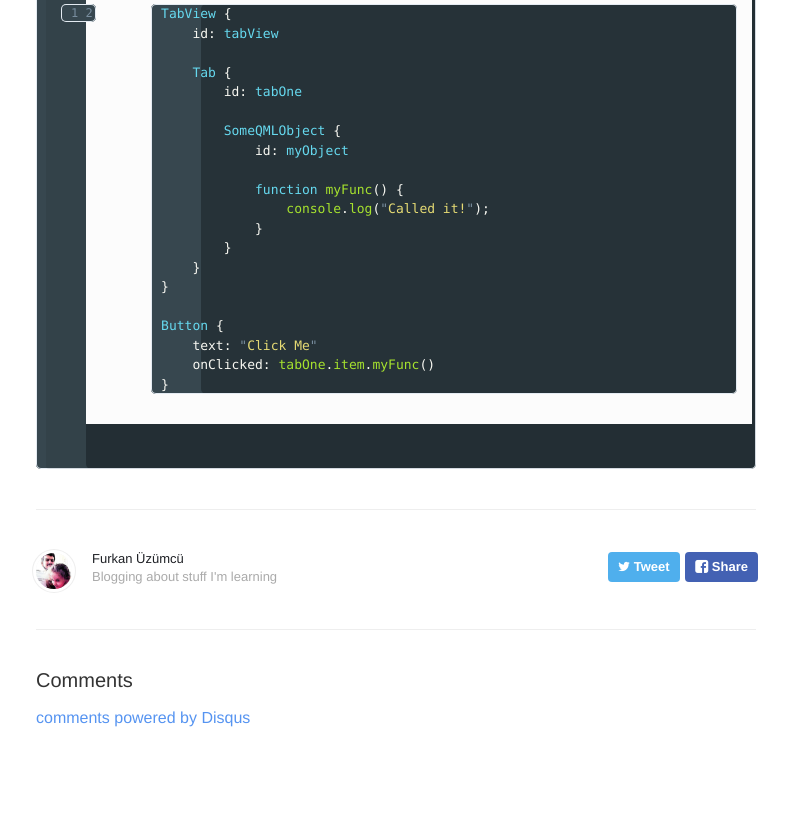
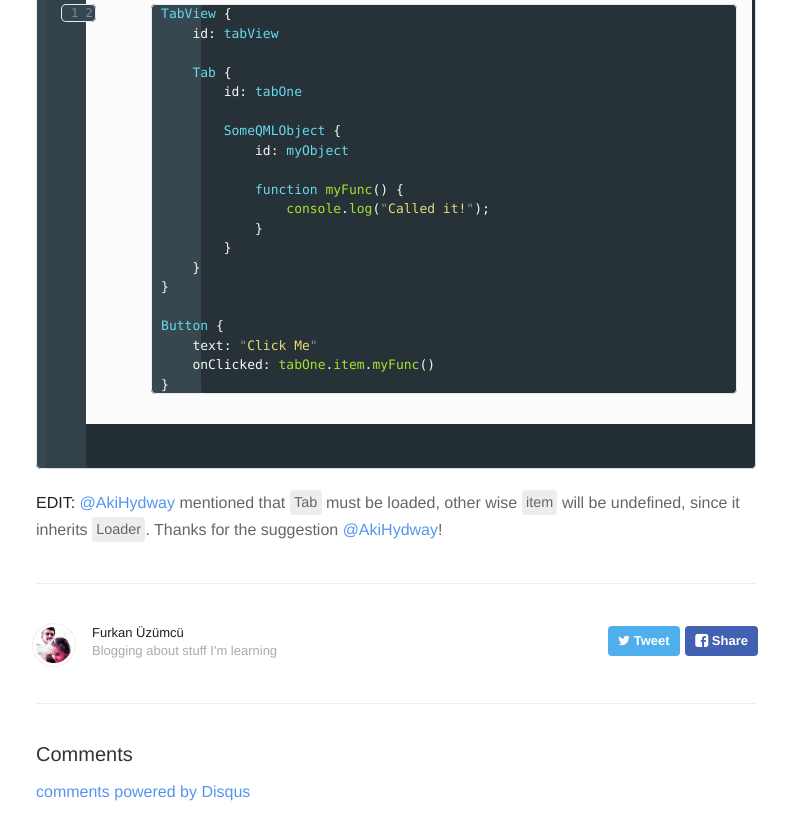
Before and after one commit to Furkanzmc/furkanzmc.github.io, a Jekyll site: the page built from _posts/2016-01-01-qml-how-to-call-function-of-a-tab.markdown, in a window 1280 px wide and 900 px high, scrolled down 1023 px. Shown: the top 840 px of the window, without its empty margins (244-1033 px from the left). Built offline with Jekyll 4.4.1, drawn with Linux system fonts in a browser that asks for light colours; nearby versions of some CDN libraries; Markdown is read by kramdown in place of the engine named in the settings; comment, search, counter and statistics services are not loaded.

Commit message:
Add edit

```diff
--- a/_posts/2016-01-01-qml-how-to-call-function-of-a-tab.markdown
+++ b/_posts/2016-01-01-qml-how-to-call-function-of-a-tab.markdown
@@ -50,3 +50,8 @@ Button {
     onClicked: tabOne.item.myFunc()
 }
 {% endhighlight %}
+
+**EDIT:** [@AkiHydway][aki_twitter_link] mentioned that `Tab` must be loaded, other wise `item` will be undefined, since it inherits `Loader`. Thanks for the suggestion [@AkiHydway][aki_twitter_link]!
+
+
+[aki_twitter_link]: https://twitter.com/AkiHydway
```
